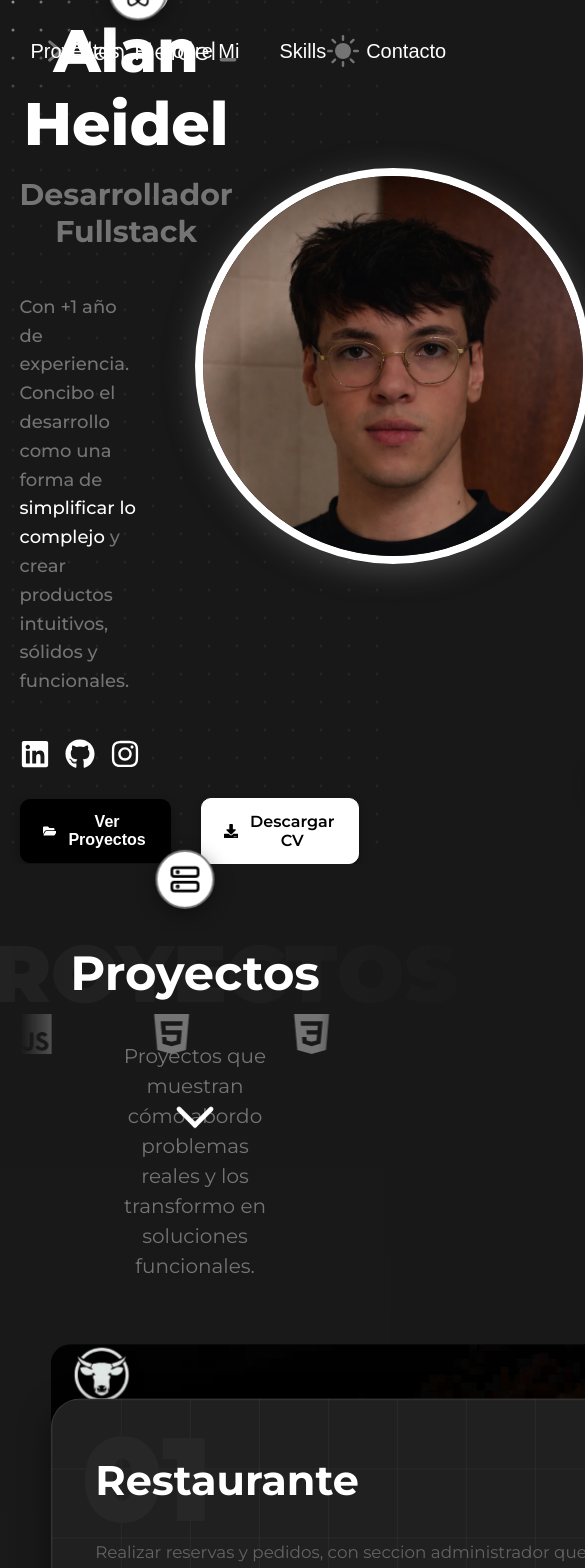
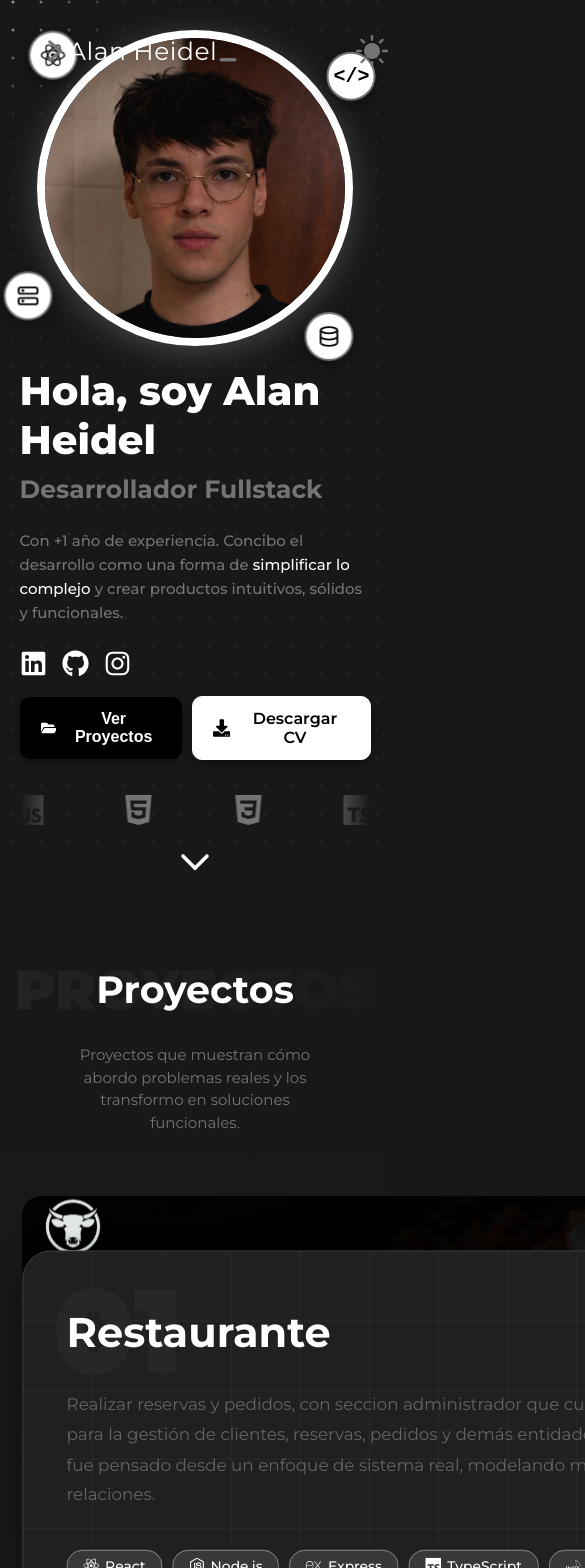
Before and after one commit to AlanHeidel/portfolio, a React (Vite) app: page / in a window 390 px wide. Shown: the top 1568 px of the page, 585 px wide, since content can reach past the window. Built offline with nearby package versions, Linux system fonts and the light colour scheme.

Commit message:
feat(responsive): finalize mobile layout (menu toggle pending)

```diff
--- a/src/App.css
+++ b/src/App.css
@@ -27,17 +27,18 @@
   justify-content: center;
   color: var(--text-primary);
   text-align: center;
-  height: 95dvh;
+  height: 100dvh;
   width: 75%;
   margin: 0 auto;
   scroll-margin-top: 100px;
+  gap: 120px;
+  padding-top: 100px;
 }
 
 .index-main-content {
   display: flex;
   flex-direction: row;
-  margin-top: 120px;
-  margin-bottom: 100px;
+  flex-wrap: wrap;
   justify-content: space-between;
   width: 100%;
 }
@@ -45,6 +46,7 @@
 .avatar-content {
   display: flex;
   position: relative;
+  order: 2;
 }
 
 .floating-icon {
@@ -66,6 +68,7 @@
   transition: all 0.3s ease;
 }
 
+
 .floating-icon:hover {
   transform: scale(1.1);
   border-color: var(--text-primary);
@@ -73,31 +76,45 @@
   z-index: 20;
 }
 
+@keyframes floating-icon-heroIn {
+  to {
+    opacity: 1;
+  }
+}
+
 .icon-1 {
   top: 10%;
   left: -12%;
   transform: translateX(-50%);
-  animation: float 3s ease-in-out infinite;
+  opacity: 0;
+  animation: float 3s ease-in-out infinite, floating-icon-heroIn 1s ease forwards;
+  animation-delay: .3s;
 }
 
 .icon-2 {
   top: 0;
   right: -10%;
-  animation: float 3.5s ease-in-out infinite;
+  opacity: 0;
+  animation: float 3.5s ease-in-out infinite, floating-icon-heroIn 1s ease forwards;
+  animation-delay: .5s;
 }
 
 .icon-3 {
   bottom: -5%;
   left: -2%;
   transform: translateX(-50%);
-  animation: float 3.9s ease-in-out infinite;
+  opacity: 0;
+  animation: float 3.9s ease-in-out infinite, floating-icon-heroIn 1s ease forwards;
+  animation-delay: .7s;
 }
 
 .icon-4 {
   bottom: 5%;
   right: -2%;
   transform: translateY(-50%);
-  animation: float 3s ease-in-out infinite;
+  opacity: 0;
+  animation: float 3s ease-in-out infinite, floating-icon-heroIn 1s ease forwards;
+  animation-delay: .9s;
 }
 
 @keyframes float {
@@ -121,6 +138,16 @@
   margin: auto 80px auto 0;
   transition: transform 0.3s ease, box-shadow 0.3s ease, border-color .4s ease;
   box-shadow: 0 6px 30px rgba(100, 100, 100, 0.6);
+  animation: avatar-heroIn 0.5s ease forwards;
+  opacity: 0;
+  transform: translateY(150px);
+}
+
+@keyframes avatar-heroIn {
+  to {
+    opacity: 1;
+    transform: translateY(0);
+  }
 }
 
 .avatar-wrapper:hover {
@@ -148,6 +175,7 @@
 .btn-primary {
   display: flex;
   align-items: center;
+  justify-content: center;
   background-color: var(--bg-btn-primary);
   color: var(--text-primary);
   border: 1px solid var(--bg-btn-primary);
@@ -206,6 +234,12 @@
   transform: scale(1.1);
 }
 
+@keyframes text-heroIn {
+  to {
+    transform: translateX(0);
+  }
+}
+
 .presentation-container {
   display: flex;
   flex-direction: column;
@@ -213,6 +247,7 @@
   justify-content: center;
   gap: 25px;
   max-width: 50%;
+  order: 1;
 }
 
 .title,
@@ -225,12 +260,17 @@
   font-size: 60px;
   font-weight: 800;
   margin-bottom: 16px;
+  transform: translateX(-100vw);
+  animation: text-heroIn .4s ease forwards;
 }
 
 .sub-title {
   font-size: 30px;
   color: var(--text-secondary);
   font-weight: 700;
+  transform: translateX(-100vw);
+  animation: text-heroIn .4s ease forwards;
+  animation-delay: .1s;
 }
 
 .description-content {
@@ -240,6 +280,9 @@
   color: var(--text-secondary);
   max-width: 70%;
   line-height: 1.6;
+  transform: translateX(-100vw);
+  animation: text-heroIn .4s ease forwards;
+  animation-delay: .3s;
 }
 
 .span-text {
@@ -251,12 +294,20 @@
   flex-direction: column;
   align-items: flex-start;
   justify-content: center;
+  text-align: start;
+}
+
+.slider-scrolldown-container {
+  display: flex;
+  flex-direction: column;
+  align-items: center;
+  justify-content: center;
+  gap: 40px;
+  width: 100%;
 }
 
 .slider-wrapper {
   width: 100%;
-  margin-top: 40px;
-
   mask-image: linear-gradient(to right,
       transparent 0%,
       rgba(0, 0, 0, 1) 15%,
@@ -270,7 +321,7 @@
 }
 
 .scrolldown-container {
-  margin: 30px 0;
+  margin: 0;
   display: flex;
   justify-content: center;
   align-items: center;
@@ -496,7 +547,203 @@
     width: 90%;
   }
 
-  .projects-section-container {
+  .projects-container {
     width: 90%;
   }
 }
+
+@media (max-width: 768px) {
+  .index-container {
+    padding-top: 50px;
+    gap: 25px;
+  }
+
+  .presentation-container {
+    gap: 15px;
+    max-width: 100%;
+    order: 2;
+  }
+
+  .skills-container {
+    width: 90%;
+  }
+
+  .slider-scrolldown-container {
+    gap: 10px;
+  }
+
+  .avatar-content {
+    order: 1;
+  }
+
+  .index-main-content {
+    justify-content: center;
+    margin-top: 0;
+    margin-bottom: 0;
+    gap: 20px;
+    width: 100%;
+  }
+
+  .floating-icon {
+    width: 25px;
+    height: 25px;
+    padding: 10px;
+    font-size: 20px;
+  }
+
+  .avatar-wrapper {
+    display: flex;
+    align-items: center;
+    justify-content: center;
+    width: 300px;
+    height: 300px;
+    margin: 0;
+  }
+
+  .icon-1 {
+    top: 1%;
+    left: 5%;
+  }
+
+  .icon-2 {
+    top: 8%;
+    right: -15%;
+  }
+
+  .icon-3 {
+    bottom: 5%;
+    left: -3%;
+  }
+
+  .icon-4 {
+    bottom: -5%;
+    right: -8%;
+  }
+
+  .title {
+    font-size: 40px;
+    margin-bottom: 10px;
+  }
+
+  .sub-title {
+    font-size: 25px;
+    font-weight: 700;
+  }
+
+  .description-content {
+    font-size: 15px;
+    max-width: 100%;
+  }
+
+  .description-content p {
+    margin: 10px 0;
+  }
+
+  .buttons-container {
+    display: flex;
+    justify-content: center;
+    width: 100%;
+    gap: 10px;
+  }
+
+  .social-contact svg {
+    width: 27px;
+    height: 27px;
+  }
+
+  .btn-primary {
+    justify-content: center;
+    width: 100%;
+    padding: 12px 20px;
+    font-size: 16px;
+    font-weight: 600;
+  }
+
+  .btn-secondary {
+    justify-content: center;
+    padding: 12px 20px;
+    font-size: 16px;
+    font-weight: 600;
+    width: 100%;
+  }
+
+  .slider-wrapper {
+    width: 100%;
+    margin: 0;
+  }
+
+  .scrolldown-container {
+    margin: 0;
+    margin-bottom: 25px;
+  }
+
+  .scrolldown-img {
+    width: 30px;
+    height: auto;
+  }
+
+  .title-backdrop::before {
+    font-size: 55px;
+    font-weight: 900;
+  }
+
+  .title-backdrop h2 {
+    font-size: 38px;
+  }
+
+  .section-description {
+    font-size: 15px;
+    width: 75%;
+  }
+
+  .about-container {
+    flex-direction: column;
+    gap: 30px;
+    width: 90%;
+    margin: 40px auto 80px auto
+  }
+
+  .about-description-container {
+    justify-content: center;
+    margin-bottom: 50px;
+  }
+
+  .contact-container {
+    margin: 80px auto 80px auto;
+    width: 90%;
+  }
+
+  .buttons-container-footer {
+    gap: 10px;
+  }
+
+  .footer-container {
+    width: 90%;
+  }
+
+  .creator {
+    text-wrap: nowrap;
+  }
+
+  .creator img {
+    width: 16px;
+    height: 16px;
+  }
+
+  .creator span {
+    display: none;
+  }
+
+  .social-links-footer {
+    gap: 10px;
+  }
+
+  .social-links-footer a {
+    padding: 5px;
+  }
+
+  .social-links-footer a i svg {
+    width: 20px;
+    height: 20px;
+  }
+}
--- a/src/App.jsx
+++ b/src/App.jsx
@@ -152,6 +152,7 @@ function App() {
               </div>
             </div>
 
+            <div className="slider-scrolldown-container">
               <div className="slider-wrapper">
                 <Slider />
               </div>
@@ -166,6 +167,7 @@ function App() {
                   </svg>
 
                 </button>
+              </div>
             </div>
           </div>
 
@@ -228,7 +230,7 @@ function App() {
               </div>
               <p className="section-description">Estoy abierto a nuevas oportunidades y proyectos desafiantes. No dudes en contactarme para conversar y explorar posibles colaboraciones.</p>
               <div className="buttons-container-footer">
-                <a href="https://www.linkedin.com/in/AlanHeidel/" className="btn-primary" target="blank" ><FaLinkedin size={20} className={"icon-btn"} />Perfil de Linkedin</a>
+                <a href="https://www.linkedin.com/in/AlanHeidel/" className="btn-primary" target="blank" ><FaLinkedin size={20} className={"icon-btn"} />Linkedin</a>
                 <a href="mailto:alanmax2015.aheidel@gmail.com" className="btn-secondary" target="blank"><FaEnvelope size={20} className={"icon-btn"} />Enviar e-mail</a>
               </div>
             </div>
--- a/src/components/Header/Header.css
+++ b/src/components/Header/Header.css
@@ -1,9 +1,11 @@
 .header-pill {
-  position: sticky;
+  position: fixed;
   top: 20px;
-  margin: 0 auto;
+  width: 100%;
+  max-width: 1600px;
+  justify-self: center;
+  margin: 0;
   padding: 10px 40px;
-  max-width: 1500px;
   display: flex;
   align-items: center;
   justify-content: space-between;
@@ -90,6 +92,14 @@ nav button:hover {
   width: 25px;
 }
 
+.theme-container {
+  display: flex;
+  align-items: center;
+  justify-content: center;
+  width: 40px;
+  height: 40px;
+}
+
 .theme-toggle {
   position: relative;
   background: transparent;
@@ -99,6 +109,8 @@ nav button:hover {
   display: flex;
   align-items: center;
   justify-content: center;
+  width: 100%;
+  height: 100%;
 }
 
 .theme-toggle:hover .theme-icon.show {
@@ -124,3 +136,19 @@ nav button:hover {
   height: 35px;
   width: 35px;
 }
+
+@media (max-width: 768px) {
+  .header-pill {
+    max-width: 90vw;
+    gap: 0;
+  }
+
+  .header-pill.scrolled {
+    max-width: 75vw;
+    padding: 10px 25px;
+  }
+
+  .header-pill ul {
+    display: none;
+  }
+}
--- a/src/components/SkillsCard/SkillsCard.css
+++ b/src/components/SkillsCard/SkillsCard.css
@@ -9,12 +9,12 @@
     border-radius: 15px;
     padding: 25px;
     gap: 20px;
-    box-shadow: 0 10px 30px rgba(0, 0, 0, 0.35);
+    box-shadow: var(--box-shadow);
     transition: all .3s ease;
 }
 
 .skills-card:hover {
-    transform: translateY(-2px);
+    transform: translateY(-3px);
     box-shadow: 0 10px 30px rgba(0, 0, 0, 0.55);
 }
 
@@ -77,3 +77,9 @@
     transform: scale(1.05);
     border-color: var(--text-primary);
 }
+
+@media (max-width: 768px) {
+    .skills-card {
+        width: 100%;
+    }
+}
--- a/src/components/SkillsCard/SoftSkillsCard.css
+++ b/src/components/SkillsCard/SoftSkillsCard.css
@@ -8,12 +8,12 @@
     max-width: 350px;
     border-radius: 15px;
     padding: 25px;
-    box-shadow: 0 10px 30px rgba(0, 0, 0, 0.35);
+    box-shadow: var(--box-shadow);
     transition: all .3s ease;
 }
 
 .soft-skills-card:hover {
-    transform: translateY(-2px);
+    transform: translateY(-3px);
     box-shadow: 0 10px 30px rgba(0, 0, 0, 0.55);
 }
 
@@ -65,3 +65,9 @@
     font-size: 14px;
     line-height: 1.5;
 }
+
+@media (max-width: 768px) {
+    .skills-card {
+        width: 100%;
+    }
+}
--- a/src/components/SkillsSection/SkillsSection.css
+++ b/src/components/SkillsSection/SkillsSection.css
@@ -10,7 +10,7 @@
     gap: 4px;
     margin-top: 60px;
     margin-bottom: 40px;
-    box-shadow: 0 10px 30px rgba(0, 0, 0, 0.5);
+    box-shadow: var(--box-shadow);
 }
 
 .pill-btn {
--- a/src/components/Slider/Slider.css
+++ b/src/components/Slider/Slider.css
@@ -5,19 +5,16 @@
   padding: 10px 0;
 }
 
-/* Track del slider */
 .slider-track {
   display: flex;
   animation: scroll 20s linear infinite;
   width: fit-content;
 }
 
-/* Pausar animación en hover */
 .slider-container:hover .slider-track {
   animation-play-state: paused;
 }
 
-/* Animación de scroll infinito */
 @keyframes scroll {
   from {
     transform: translateX(0);
@@ -44,3 +41,14 @@
 .tech-card:hover .tech-icon {
   color: var(--text-primary);
 }
+
+@media (max-width: 768px) {
+  .tech-card {
+    margin-right: 80px;
+  }
+
+  .tech-card svg {
+    width: 30px;
+    height: 30px;
+  }
+}
--- a/src/index.css
+++ b/src/index.css
@@ -28,7 +28,6 @@
   --box-shadow: 0 5px 10px rgba(0, 0, 0, 0.3);
   --box-shadow-hover-avatar: 0 10px 30px rgba(141, 141, 141, 0.6);
   --box-shadow-hover-floating-icon: 0 0 20px rgba(155, 155, 155, 0.8);
-
   font-family: sans-serif;
 }
 
@@ -107,5 +106,4 @@ body,
   background: var(--bg-primary);
   font-family: "Montserrat", sans-serif;
   transition: background-color 0.4s ease, color 0.4s ease, border-color 0.4s ease;
-  ;
 }
```
Lines whose indentation alone changed are shown as unchanged.
